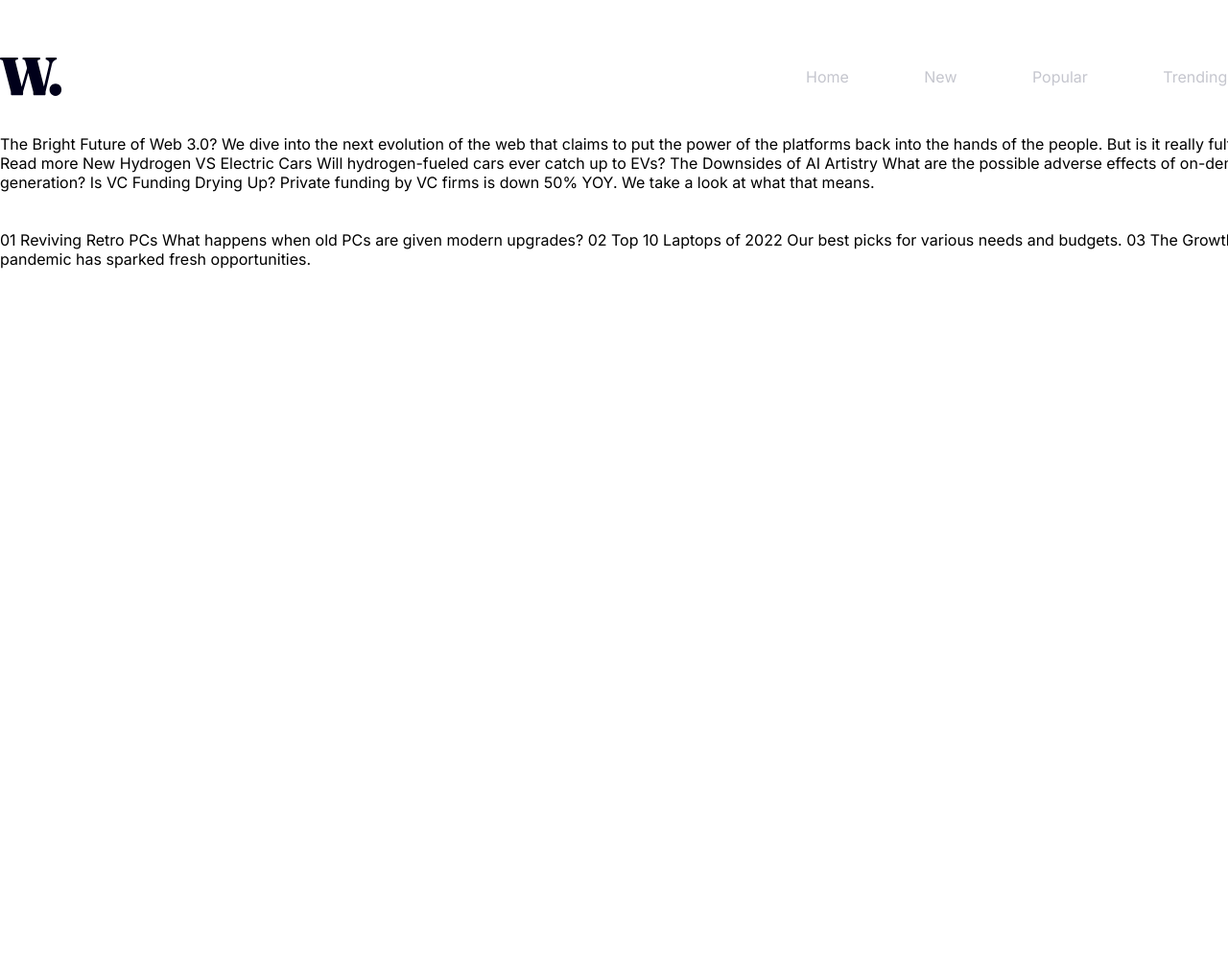
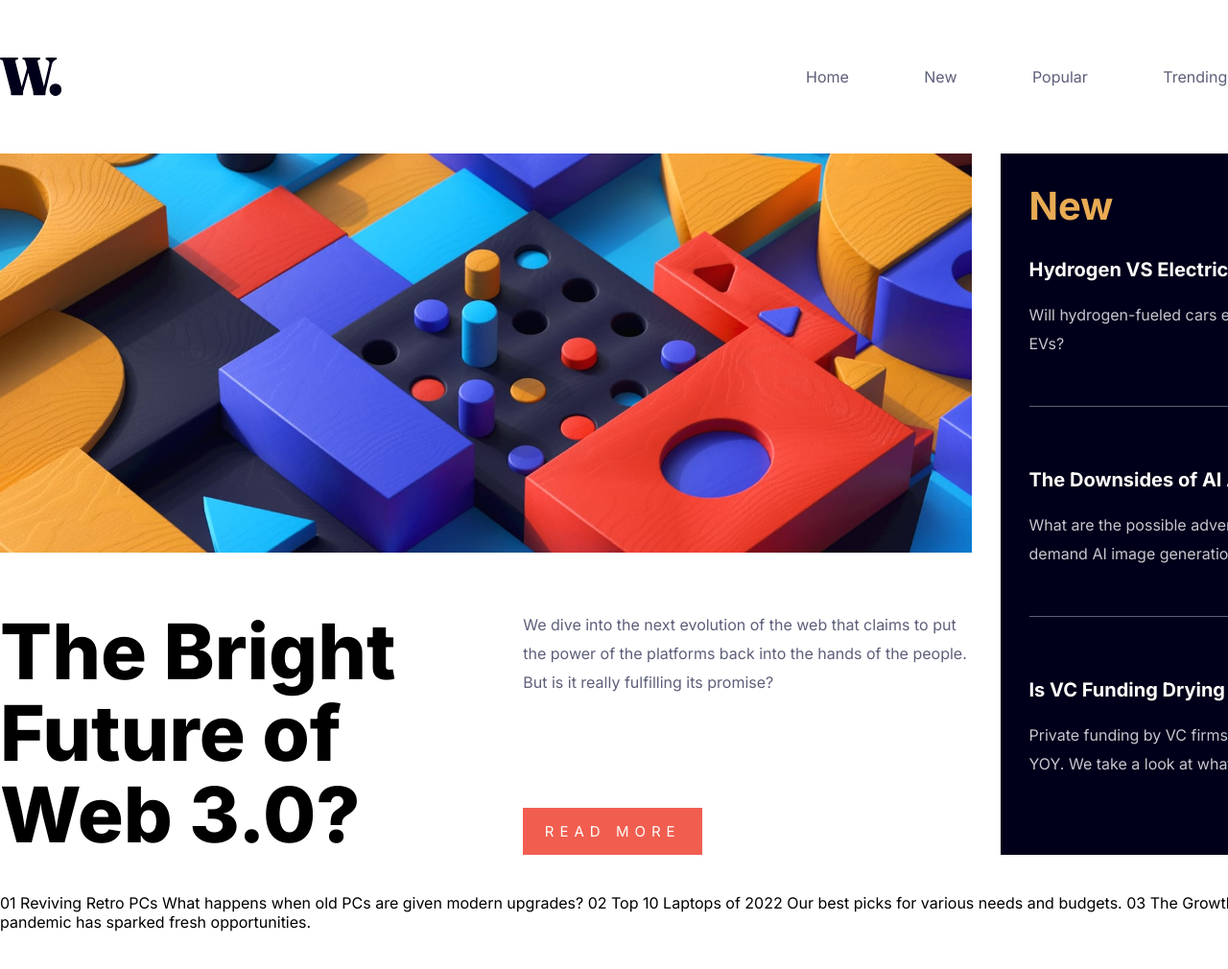
Before and after one commit to ayaelteneb/news-page, a plain HTML site: page index.html in a window 1280 px wide. Shown: the top 1010 px of the page at 96% size. Before the commit the page ends 800 px from the top, so only its background shows below. Drawn offline with Linux system fonts and the light colour scheme.

Commit message:
add main section

```diff
--- a/index.html
+++ b/index.html
@@ -22,24 +22,39 @@
     </ul>
 </header>
 
-<main class="container">
-  The Bright Future of Web 3.0?
 
-  We dive into the next evolution of the web that claims to put the power of the platforms back into the hands of the people.
-  But is it really fulfilling its promise?
+  <main class="container main">
+    <div class="left">
+      <img src="./assets/images/image-web-3-desktop.jpg" alt="banner image">
+      <div class="hero">
+        <h1 class="hero-text"> The Bright Future of Web 3.0?</h1>
+        <div class="hero-description">
+          <p class="hero-paragraph">We dive into the next evolution of the web that claims to put the power of the platforms back into the hands of the people.
+          But is it really fulfilling its promise?</p>
 
-  Read more
+          <a href="#" class="btn">Read more</a>
+        </div>
+      </div>
+    </div>
+</div>
+  <div class="right">
+     <h2 class="title">New </h2>
 
-  New
-
-  Hydrogen VS Electric Cars
-  Will hydrogen-fueled cars ever catch up to EVs?
-
-  The Downsides of AI Artistry
-  What are the possible adverse effects of on-demand AI image generation?
-
-  Is VC Funding Drying Up?
-  Private funding by VC firms is down 50% YOY. We take a look at what that means.
+    <div class="news">
+      <div class="news-item">
+        <a href="#">Hydrogen VS Electric Cars</a>
+        <p>Will hydrogen-fueled cars ever catch up to EVs?</p>
+      </div>
+      <div class="news-item">
+        <a href="#">The Downsides of AI Artistry</a>
+        <p>What are the possible adverse effects of on-demand AI image generation?</p>
+      </div>
+      <div class="news-item">
+        <a href="#">Is VC Funding Drying Up?</a>
+        <p>Private funding by VC firms is down 50% YOY. We take a look at what that means.</p>
+      </div>
+    </div>
+  </div>
 </main>
 
 <section class="container">
--- a/style.css
+++ b/style.css
@@ -37,9 +37,114 @@ a {
 }
 
 .nav a {
-    color:  hsl(233, 8%, 79%);
+    color:  hsl(236, 13%, 42%);
 }
 
 .nav a:hover {
     color: hsl(35, 77%, 62%);
 }
+
+.main{
+    margin-top: 60px;
+    display: flex;
+    gap: 30px;
+}
+
+.left {
+    flex: 3;
+}
+
+.left img {
+    max-width: 100%;
+    display: block;
+    margin-bottom: 60px;
+}
+
+.hero {
+    display: flex;
+    gap: 80px;
+}
+
+.hero-description {
+    display: flex;
+    flex-direction: column;
+    justify-content: space-between;
+}
+
+.hero-text{
+    font-size: 80px;
+    font-weight: 800;
+    line-height: 85px;
+}
+
+.hero-paragraph {
+    color: hsl(236, 13%, 42%);
+    line-height: 30px;
+}
+
+.btn{
+    display: inline-block;
+    margin-top: 100px;
+    width: 40%;
+    background-color:hsl(5, 85%, 63%);
+    padding: 15px;
+    text-align: center;
+    text-transform: uppercase;
+    color: hsl(36, 100%, 99%);
+    letter-spacing: 6px;
+    font-size: 15px;
+}
+
+.btn:hover{
+    background-color: hsl(240, 100%, 5%);
+}
+
+.right {
+    flex: 1;
+    background-color:hsl(240, 100%, 5%);
+    color: hsl(36, 100%, 99%);
+    padding: 30px;
+    display: flex;
+    flex-direction: column;
+}
+
+
+.title {
+    font-size: 40px;
+    color: hsl(35, 77%, 62%);
+    margin-bottom: 30px;
+}
+
+.news {
+    display: flex;
+    flex-direction: column;
+    justify-content: space-between;
+    gap: 50px;
+    flex: 1;
+}
+
+.news-item a {
+    display: inline-block;
+    font-size: 20px;
+    font-weight: 700;
+    padding-bottom: 20px;
+    color: hsl(36, 100%, 99%);
+}
+
+.news-item p{
+    line-height: 30px;
+    margin-bottom: 50px;
+    color: hsl(233, 8%, 79%);
+}
+
+.news-item {
+    border-bottom: 1px solid hsl(236, 13%, 42%);
+}
+
+.news-item:last-child{
+    border: none;
+}
+
+.news-item a:hover{
+    color:hsl(35, 77%, 62%);
+}
```
